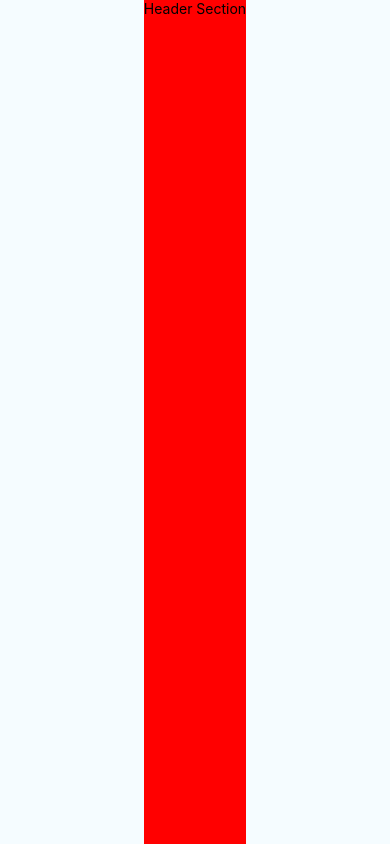
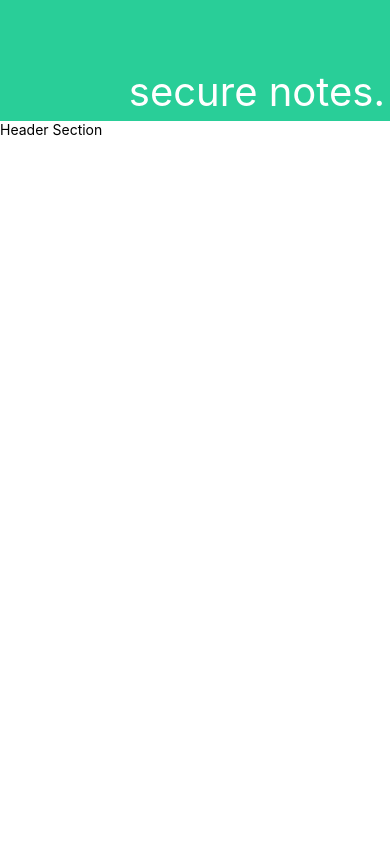
Before and after one commit to mhallxyz/SecureNotes, a React Native app: screen / in a window 390 px wide. Built offline with nearby package versions, Linux system fonts and the light colour scheme.

Commit message:
Styling changes and content object made

```diff
--- a/App.js
+++ b/App.js
@@ -13,6 +13,7 @@ import {
 } from 'react-native';
 
 import Header from './src/components/header';
+import Contents from './src/components/contents';
 
 type Props = {};
 export default class App extends Component<Props> {
@@ -20,6 +21,7 @@ export default class App extends Component<Props> {
     return (
       <View style={styles.container}>
         <Header/>
+        <Contents/>
       </View>
     );
   }
@@ -28,8 +30,8 @@ export default class App extends Component<Props> {
 const styles = StyleSheet.create({
   container: {
     flex: 1,
-    justifyContent: 'center',
-    alignItems: 'center',
+    // justifyContent: 'center',
+    // alignItems: 'center',
     backgroundColor: '#F5FCFF',
   }
 });
--- /dev/null
+++ b/src/components/contents.js
@@ -0,0 +1,25 @@
+import React from 'react';
+import {
+  View,
+  Text,
+  StyleSheet
+} from 'react-native';
+
+const Contents = props => {
+  return(
+  <View style={styles.header}>
+    <Text>
+      Header Section
+    </Text>
+  </View>
+  );
+};
+
+const styles = StyleSheet.create({
+  header: {
+    backgroundColor: "#ffffff",
+    flex: 6,
+  }
+})
+
+export default Contents;
--- a/src/components/header.js
+++ b/src/components/header.js
@@ -8,8 +8,8 @@ import {
 const Header = props => {
   return(
   <View style={styles.header}>
-    <Text>
-      Header Section
+    <Text style={styles.text}>
+      secure notes.
     </Text>
   </View>
   );
@@ -17,8 +17,15 @@ const Header = props => {
 
 const styles = StyleSheet.create({
   header: {
-    backgroundColor: "red",
+    backgroundColor: "#29ce98",
     flex: 1,
+    alignItems: "flex-end",
+    justifyContent : "flex-end",
+  },
+  text: {
+    color: "#ffffff",
+    fontSize: 40,
+    padding: 5
   }
 })
 
```
Also changed, not shown: 1 other file (tests, documents, lock files or other folders).
